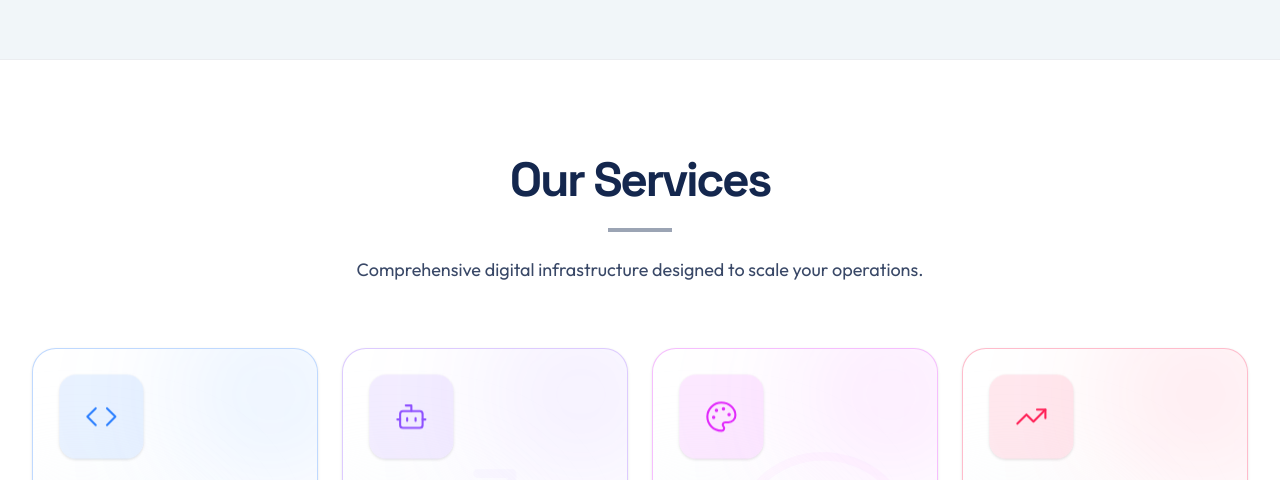
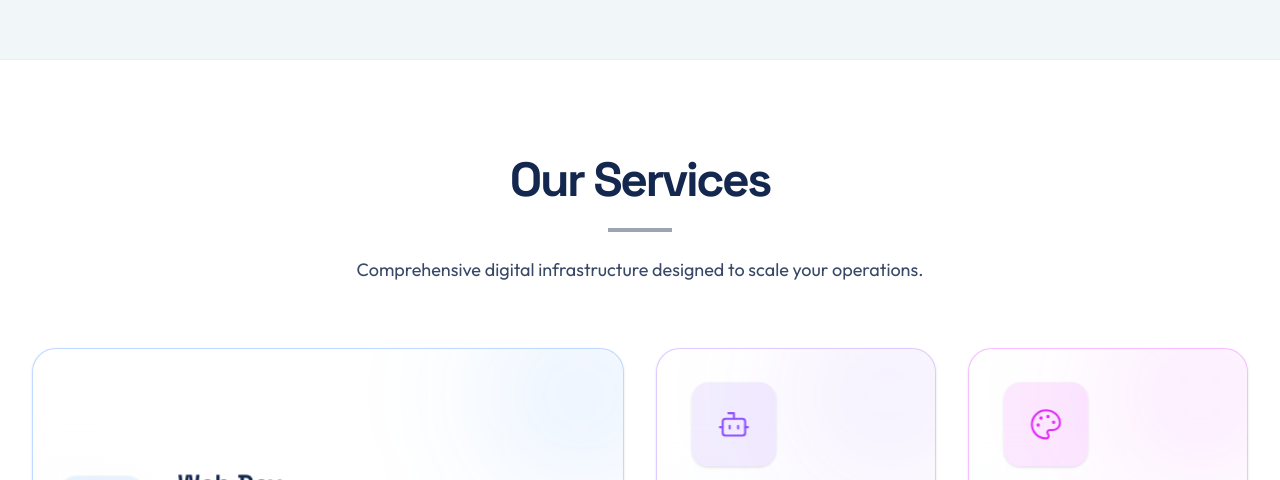
Before and after one commit to arif12islam/bykorp, a Next.js app: page / in a window 1280 px wide. Shown: the part 3141-3621 px from the top of the page. Built offline with nearby package versions, Linux system fonts and the light colour scheme.

Commit message:
style(desktop): redesign Services into a creative Bento Grid with horizontal wide cards

```diff
--- a/src/components/sections/Services.tsx
+++ b/src/components/sections/Services.tsx
@@ -82,6 +82,10 @@ function TiltCard({ service, index }: { service: typeof SERVICES[0], index: numb
     const Icon = service.icon
     const { theme } = service
 
+    // Bento Grid Logic: Cards 0, 4, 6, 7 are "wide" (horizontal form)
+    const isWide = [0, 4, 6, 7].includes(index)
+    const gridClass = isWide ? "md:col-span-2" : "col-span-1"
+
     // Motion values for 3D effect
     const x = useMotionValue(0)
     const y = useMotionValue(0)
@@ -127,7 +131,7 @@ function TiltCard({ service, index }: { service: typeof SERVICES[0], index: numb
             }}
             onMouseMove={handleMouseMove}
             onMouseLeave={handleMouseLeave}
-            className={`group relative w-full bg-white p-8 rounded-3xl border ${theme.border} shadow-sm overflow-hidden flex flex-col justify-between transition-shadow duration-500 md:hover:shadow-xl z-10`}
+            className={`group relative w-full h-full bg-white p-8 lg:p-10 rounded-3xl border ${theme.border} shadow-sm overflow-hidden flex ${isWide ? 'flex-col md:flex-row items-start md:items-center' : 'flex-col justify-between'} transition-shadow duration-500 md:hover:shadow-xl z-10 ${gridClass}`}
         >
             {/* Background Graphics */}
             <div className={`absolute -right-12 -top-12 w-48 h-48 rounded-full ${theme.light} blur-3xl transition-all duration-700 group-hover:scale-150 z-0 hidden md:block transform-gpu transition-transform`} style={{ transform: "translateZ(20px)" }} />
@@ -139,17 +143,17 @@ function TiltCard({ service, index }: { service: typeof SERVICES[0], index: numb
             </div>
 
             {/* Content */}
-            <div className="relative z-10 w-full flex flex-col transform-gpu" style={{ transform: "translateZ(50px)" }}>
-                <div className={`shrink-0 mb-0 md:mb-8 inline-flex h-16 w-16 md:h-20 md:w-20 items-center justify-center rounded-2xl ${theme.light} ${theme.text} group-hover:text-white transition-all duration-500 shadow-sm overflow-hidden relative group-hover:scale-110`}>
+            <div className={`relative z-10 w-full flex ${isWide ? 'flex-col md:flex-row items-start md:items-center' : 'flex-col'} gap-6 md:gap-0 transform-gpu`} style={{ transform: "translateZ(50px)" }}>
+                <div className={`shrink-0 ${isWide ? 'md:mb-0 md:mr-8' : 'md:mb-8'} inline-flex h-16 w-16 md:h-20 md:w-20 items-center justify-center rounded-2xl ${theme.light} ${theme.text} group-hover:text-white transition-all duration-500 shadow-sm overflow-hidden relative group-hover:scale-110`}>
                     <div className={`absolute inset-0 bg-gradient-to-br ${theme.gradient} opacity-0 group-hover:opacity-100 transition-opacity duration-500 z-0`} />
                     <Icon size={32} strokeWidth={1.5} className="relative z-10" />
                 </div>
 
-                <div className="flex-1 mt-6">
-                    <h3 className="mb-3 font-montserrat text-xl font-bold text-brand-primary">
+                <div className={`flex-1 ${isWide ? 'mt-0' : 'mt-6'}`}>
+                    <h3 className="mb-2 lg:mb-3 font-montserrat text-xl lg:text-2xl font-bold text-brand-primary">
                         {service.title}
                     </h3>
-                    <p className="text-sm text-brand-secondary/80 leading-relaxed font-medium">
+                    <p className="text-sm lg:text-base text-brand-secondary/80 leading-relaxed font-medium">
                         {service.description}
                     </p>
                 </div>
@@ -182,7 +186,7 @@ export function Services() {
                     initial="hidden"
                     whileInView="visible"
                     viewport={{ once: true, margin: "-100px" }}
-                    className="grid grid-cols-1 md:grid-cols-2 lg:grid-cols-4 gap-6"
+                    className="grid grid-cols-1 md:grid-cols-2 lg:grid-cols-4 gap-6 lg:gap-8 grid-flow-row-dense"
                 >
                     {SERVICES.map((service, index) => (
                         <TiltCard
```
